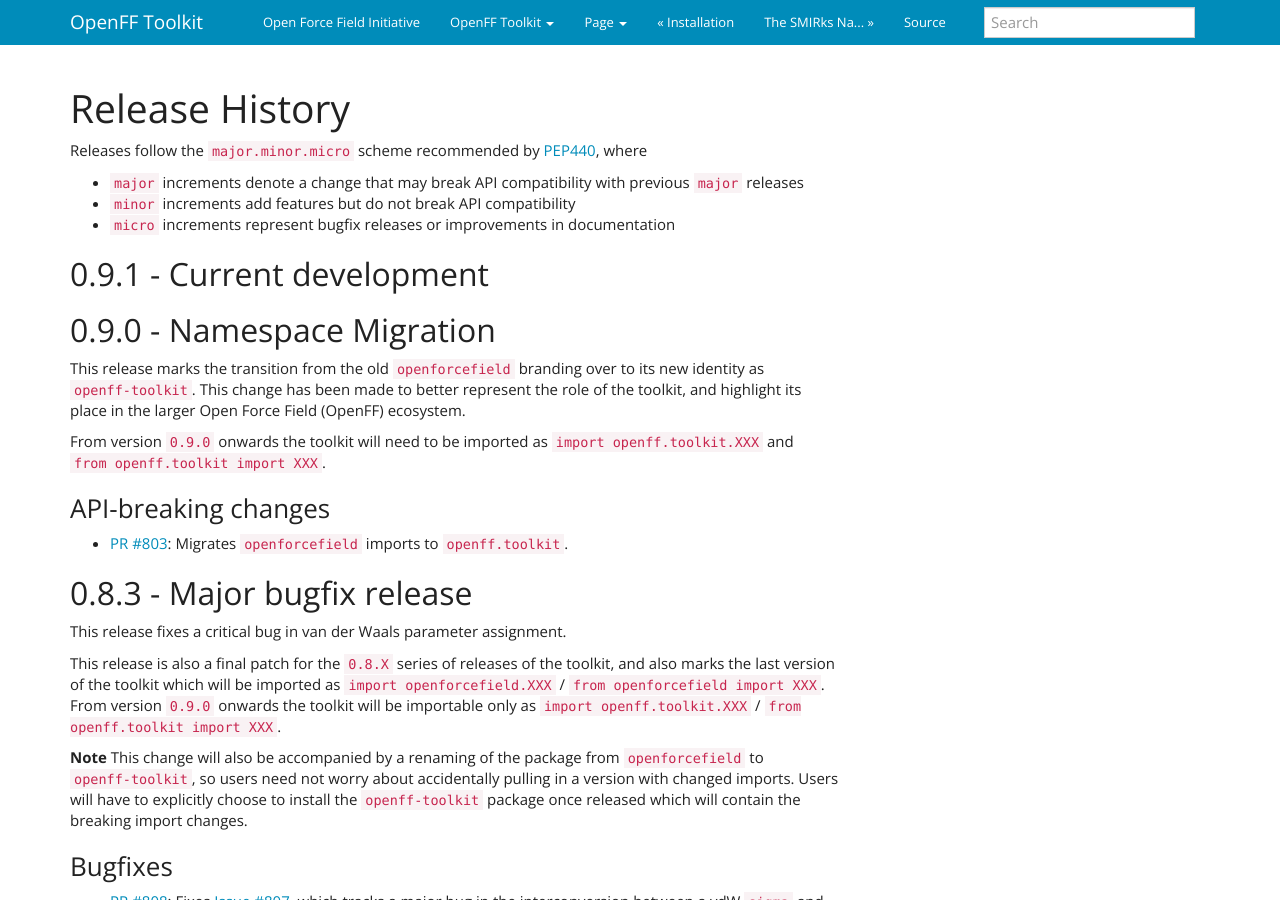
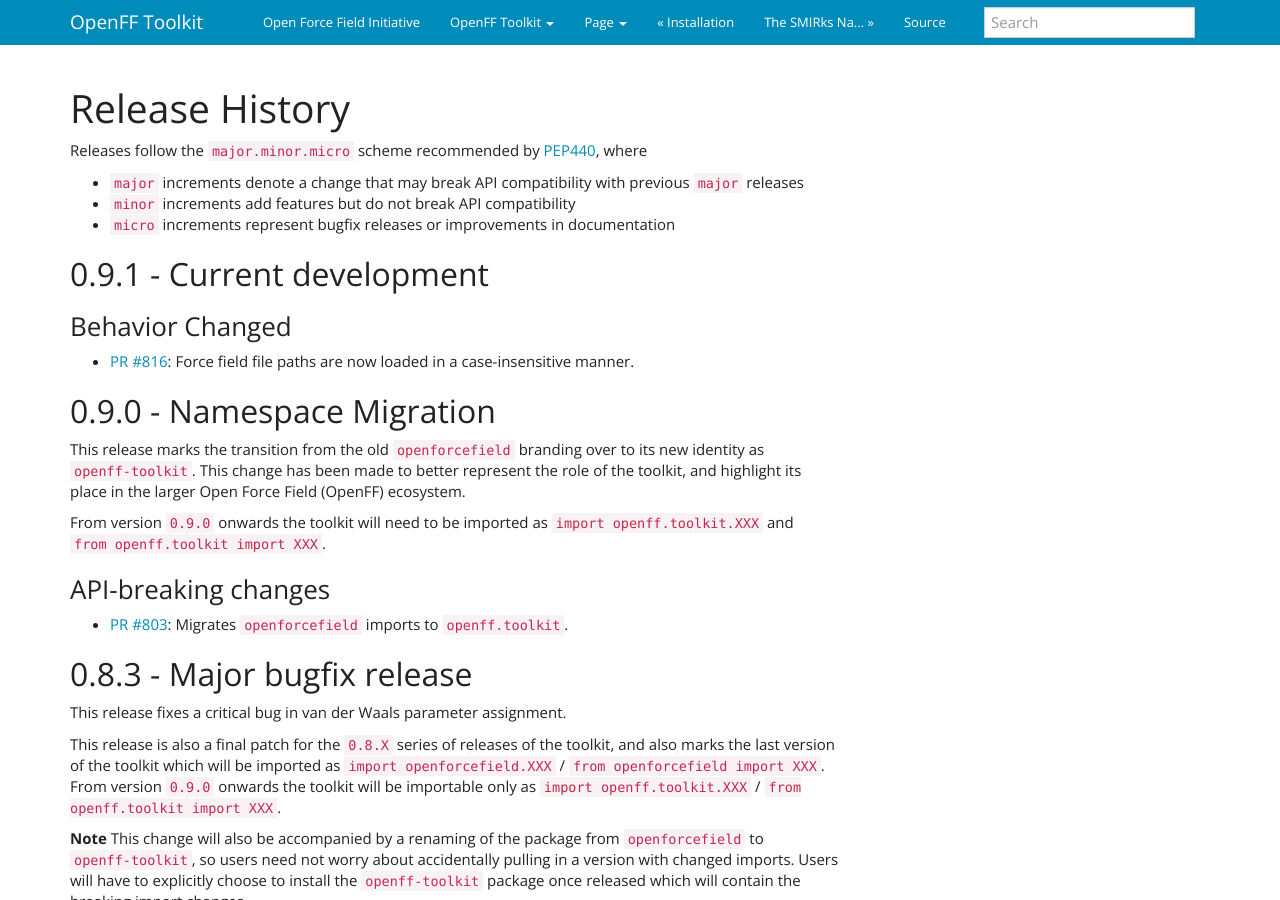
Before and after one commit to openforcefield/openff-toolkit, a Sphinx documentation site: the page built from docs/releasehistory.rst, in a window 1280 px wide and 900 px high. Built offline with Sphinx 7.4.7, drawn with Linux system fonts in a browser that asks for light colours.

Commit message:
Update releasehistory

```diff
--- a/docs/releasehistory.rst
+++ b/docs/releasehistory.rst
@@ -10,6 +10,10 @@
 0.9.1 - Current development
 ---------------------------
 
+Behavior Changed
+""""""""""""""""
+- `PR #816 <https://github.com/openforcefield/openforcefield/pull/816>`_: Force field file paths
+  are now loaded in a case-insensitive manner.
 
 0.9.0 - Namespace Migration
 ---------------------------
```
